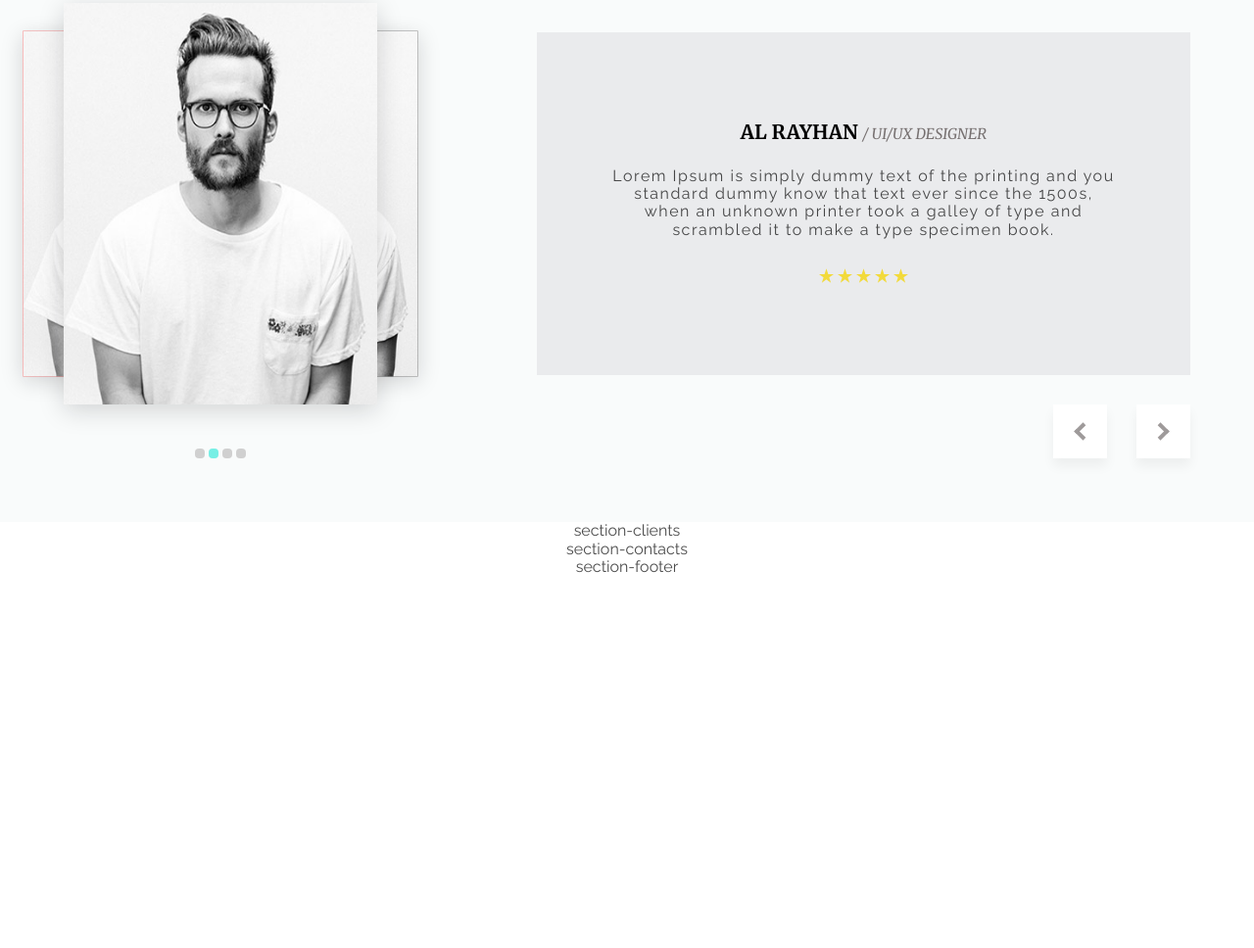
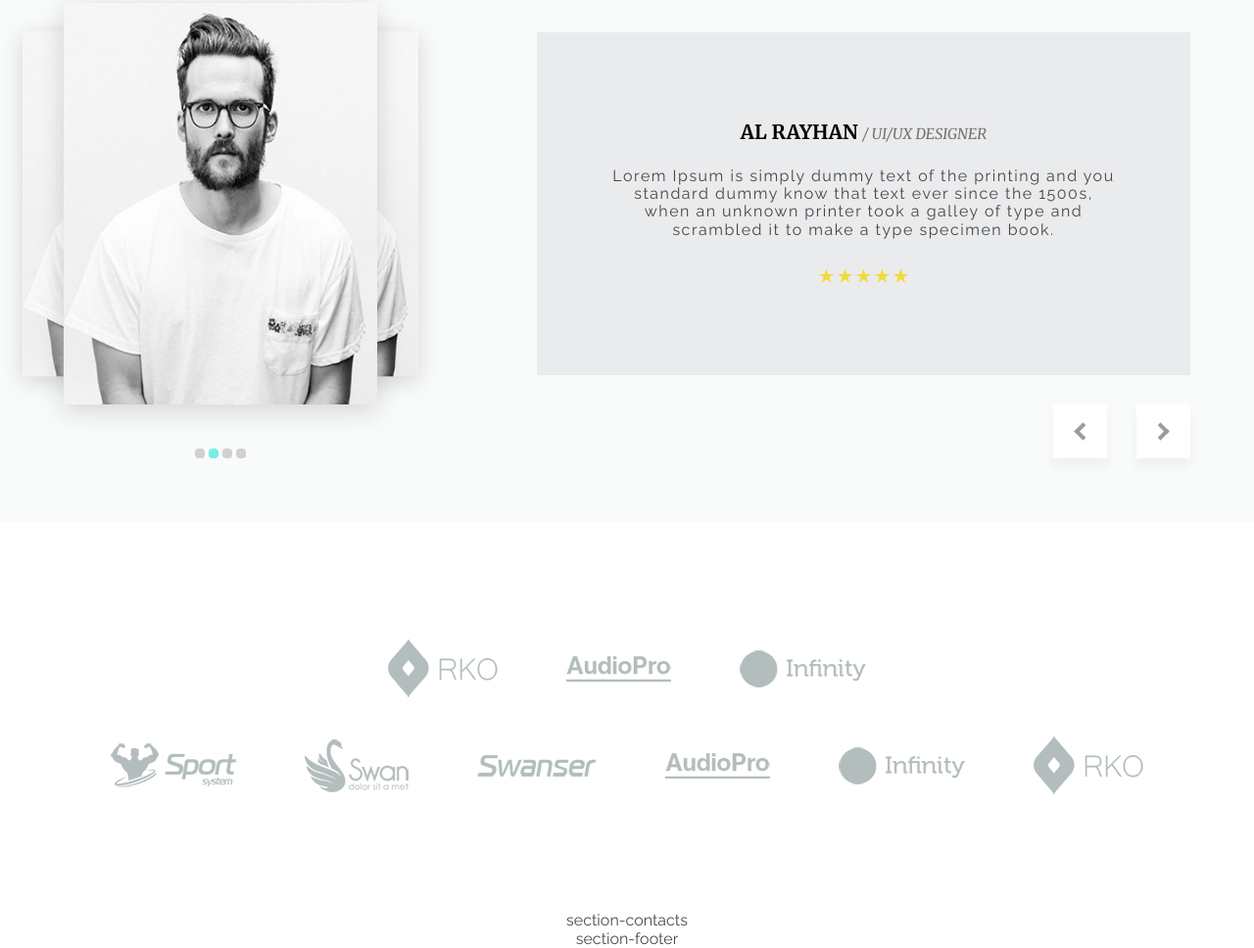
Before and after one commit to mbabain/Shopno, a website: page index.html in a window 1280 px wide. Shown: the part 6310-7278 px from the top of the page at 98% size. Before the commit the page ends 6898 px from the top, so only its background shows below. Drawn offline with Linux system fonts and the light colour scheme.

Commit message:
Added section clients

```diff
--- a/index.html
+++ b/index.html
@@ -444,16 +444,16 @@
             <div class="sectin-testimonials-wrapper">
                 <div class="section-testimonials-3d-carousel">
                     <div class="section-testimonials-3d-carousel-slides">
-                        <div class="section-testimonials-3d-carousel-slide slide-inactive--previous" style="background-color:red">
+                        <div class="section-testimonials-3d-carousel-slide slide-inactive--previous">
                             <img src="img/testimonials/item1.jpg" alt="">
                         </div>
-                        <div class="section-testimonials-3d-carousel-slide slide-active" style="background-color:green">
+                        <div class="section-testimonials-3d-carousel-slide slide-active">
                             <img src="img/testimonials/item1.jpg" alt="">
                         </div>
-                        <div class="section-testimonials-3d-carousel-slide slide-inactive--next" style="background-color:black">
+                        <div class="section-testimonials-3d-carousel-slide slide-inactive--next">
                             <img src="img/testimonials/item1.jpg" alt="">
                         </div>
-                        <div class="section-testimonials-3d-carousel-slide slide--hide" style="background-color:yellow">
+                        <div class="section-testimonials-3d-carousel-slide slide--hide">
                             <img src="img/testimonials/item1.jpg" alt="">
                         </div>
                         <div class="section-testimonials-3d-carousel-dots">
@@ -508,7 +508,37 @@
     <!-- Clients -->
     <section class="section-outer section-clients">
         <div class="section-inner">
-            section-clients
+            <div class="section-clients-items">
+                <div class="section-clients-item">
+                    <img src="img/clients/item1.png" alt="">
+                </div>
+                <div class="section-clients-item">
+                    <img src="img/clients/item3.png" alt="">
+                </div>
+                <div class="section-clients-item">
+                    <img src="img/clients/item2.png" alt="">
+                </div>
+            </div>
+            <div class="section-clients-items">
+                <div class="section-clients-item">
+                    <img src="img/clients/item5.png" alt="">
+                </div>
+                <div class="section-clients-item">
+                    <img src="img/clients/item4.png" alt="">
+                </div>
+                <div class="section-clients-item">
+                    <img src="img/clients/item6.png" alt="">
+                </div>
+                <div class="section-clients-item">
+                    <img src="img/clients/item3.png" alt="">
+                </div>
+                <div class="section-clients-item">
+                    <img src="img/clients/item2.png" alt="">
+                </div>
+                <div class="section-clients-item">
+                    <img src="img/clients/item1.png" alt="">
+                </div>
+            </div>
         </div>
     </section>
     <!-- / Clients -->
--- a/scss/style.scss
+++ b/scss/style.scss
@@ -676,3 +676,37 @@ body {
 }
 
 // / Testimonials
+
+// Clients
+
+.section-clients {
+    @include section-padding;
+
+    .section-inner {
+        display: flex;
+        flex-direction: column;
+        justify-content: center;
+    }
+
+    &-items {
+        display: flex;
+        margin-top: 40px;
+        flex-wrap: wrap;
+        align-items: center;
+        justify-content: center;
+
+        &:first-child {
+            margin-top: 0;
+        }
+    }
+
+    &-item {
+
+        & + & {
+            margin-left: 70px;
+        }
+        img {
+            display: block;
+        }
+    }
+}
```
Also changed, not shown: css/style.css, img/clients/item1.png (added), img/clients/item2.png (added), img/clients/item3.png (added), img/clients/item4.png (added), img/clients/item5.png (added), img/clients/item6.png (added).
